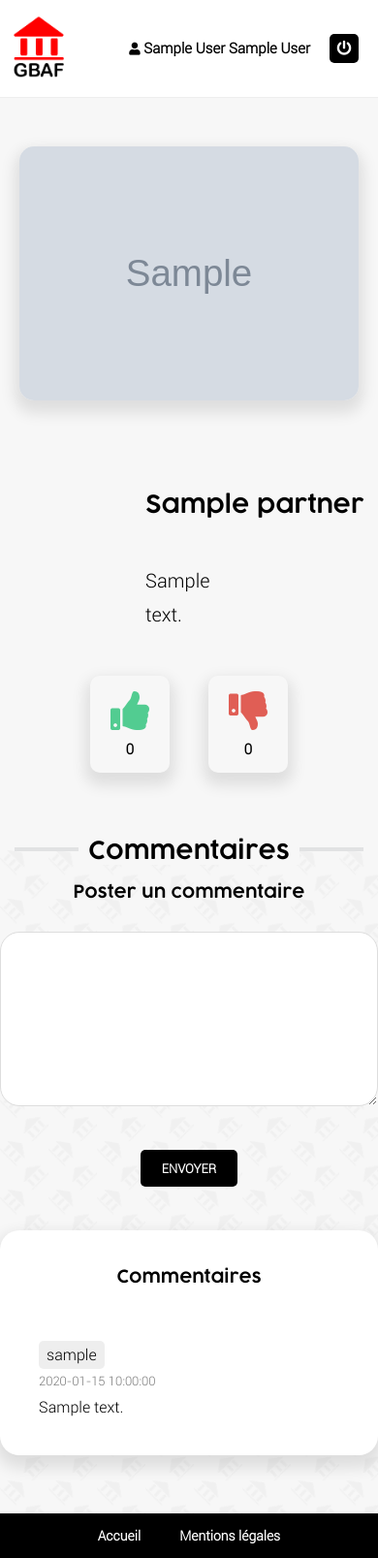
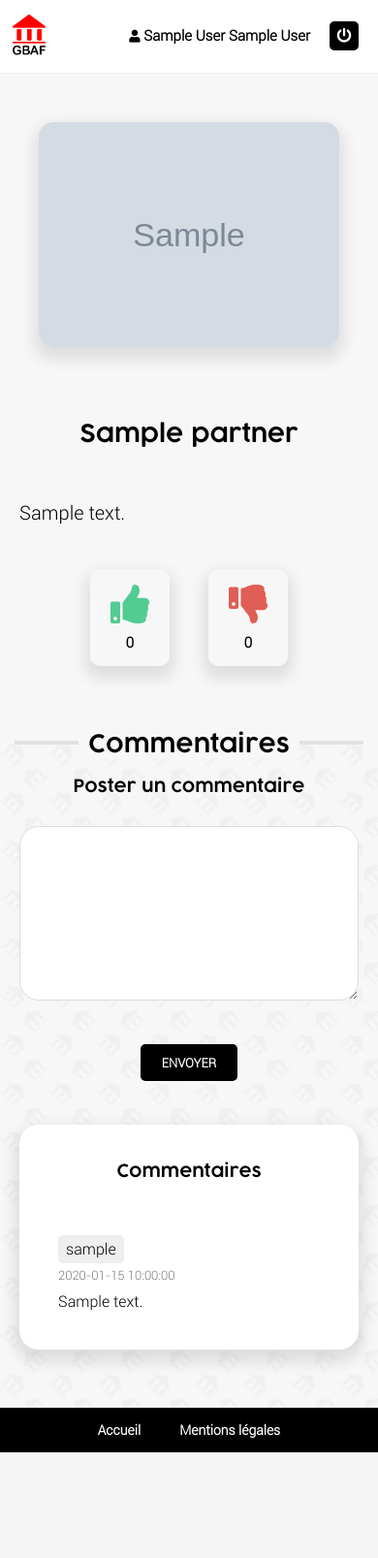
Before and after one commit to mouny92/gbaf, a PHP site: page /page_partenaire.php?id=1 in a window 390 px wide. Shown: the whole page at 97% size. After the commit the page ends 1498 px from the top, so only its background shows below. Run offline with PHP 8.4, Linux system fonts and the light colour scheme; the visitor is signed in with stand-in values (Sample User, id 1); tables that the repository leaves empty or names only in its code hold one stand-in row (values such as "Sample post"); some libraries are stand-ins or nearby versions.

Commit message:
responsive

```diff
--- a/components/header.css
+++ b/components/header.css
@@ -60,3 +60,9 @@
     background-color: #ff3124;
 
 }
+
+@media (max-width: 768px) {
+    .header-logo {
+        width: 40px;
+    }
+}
--- a/connexion.css
+++ b/connexion.css
@@ -107,3 +107,9 @@ a.link-sign-up:hover,
 a.link-new-password:hover {
     color: #ff3124;
 }
+
+@media (max-width: 768px) {
+    form {
+        padding: 20px 0px;
+    }
+}
--- a/inscription.css
+++ b/inscription.css
@@ -110,3 +110,9 @@ a.link-new-password {
   a.link-new-password:hover {
       color: #ff3124;
 }
+
+@media (max-width: 768px) {
+    form {
+        padding: 20px 0px;
+    }
+}
--- a/mentions_legales.css
+++ b/mentions_legales.css
@@ -36,3 +36,9 @@
 .présention-du-site a:hover {
     color: red;
 }
+
+@media (max-width: 768px) {
+    .bloc {
+        margin: 0px;
+    }
+}
--- a/nouveau_mot_de_passe.css
+++ b/nouveau_mot_de_passe.css
@@ -114,3 +114,9 @@ a.link-new-password {
   a.link-new-password:hover {
       color: #ff3124;
 }
+
+@media (max-width: 768px) {
+    form {
+        padding: 20px 0px;
+    }
+}
--- a/page_partenaire.css
+++ b/page_partenaire.css
@@ -13,15 +13,18 @@ body {
 }
 
 
-.img-logo {
+.logo {
+    margin: 0px auto;
+    padding: 0px 20px;
+    padding-top: 50px;
     width: 100%;
     max-width: 350px;
-    display: block;
-    margin: auto;
-    padding-bottom: 0px;
+}
+
+.logo-img {
+    width: 100%;
     border-radius: 15px;
     box-shadow: 0px 8px 15px 5px rgb(0 0 0 / 10%);
-    margin-top: 50px;
 }
 
 .partner-info {
@@ -229,3 +232,25 @@ form.form_user input:focus {
     border-bottom: 0px;
     padding-bottom: 0px;
 }
+
+
+
+@media (max-width: 768px) {
+    .partner-info .partner-info-title {
+        margin: 0px;
+        padding: 40px 0px;
+        width: 100%;
+        text-align: center;
+        font-size: 25px;
+    }
+
+    .partner-info .partner-info-description {
+        padding: 10px 20px;
+        padding-bottom: 40px;
+        margin: 0px;
+    }
+
+    .form-comments {
+        padding: 0px 20px;
+    }
+}
--- a/page_partenaire.php
+++ b/page_partenaire.php
@@ -188,7 +188,9 @@
 
         <?php include 'components/header.php'; ?>
 
-        <img class="img-logo" src="<?php echo $partner['logo_url']; ?>"/>
+        <div class="logo">
+            <img class="logo-img" src="<?php echo $partner['logo_url']; ?>"/>
+        </div>
 
         <div class="partner-info">
             <h1 class="partner-info-title">
```
Also changed, not shown: compte_utilisateur.css (+10 -0 lines), index.css (+77 -0 lines), nouveau_mot_de_passe.php (+7 -5 lines).
